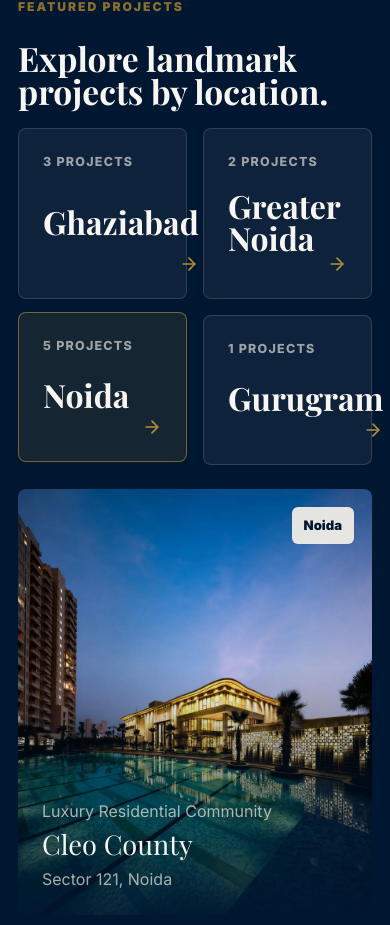
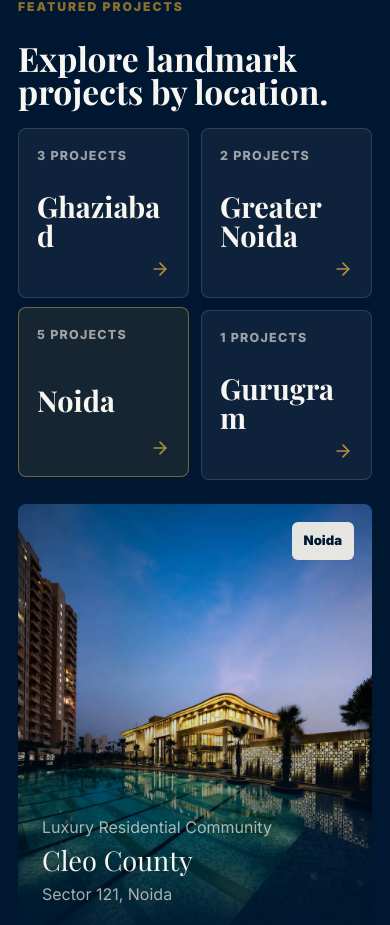
Before and after one commit to Yashvijaysain/NG-REALTY, a Next.js app: page / in a window 390 px wide. Shown: the part 2694-3619 px from the top of the page. Built offline with nearby package versions, Linux system fonts and the light colour scheme; a web font is replaced by a local one.

Commit message:
Update projet

```diff
--- a/app/globals.css
+++ b/app/globals.css
@@ -1164,6 +1164,7 @@ footer h3 {
 }
 
 .region-card {
+  min-width: 0;
   min-height: 150px;
   display: grid;
   align-content: space-between;
@@ -1193,10 +1194,13 @@ footer h3 {
 }
 
 .region-card strong {
+  max-width: 100%;
   margin-top: 18px;
   font-family: var(--font-display), Georgia, serif;
   font-size: clamp(2rem, 4vw, 3.6rem);
   line-height: 1;
+  overflow-wrap: anywhere;
+  text-wrap: balance;
 }
 
 .region-card svg {
@@ -1866,6 +1870,19 @@ footer a {
 
   .section {
     padding: 72px 18px;
+  }
+
+  .region-grid {
+    gap: 12px;
+  }
+
+  .region-card {
+    min-height: 170px;
+    padding: 18px;
+  }
+
+  .region-card strong {
+    font-size: clamp(1.7rem, 7.4vw, 2.4rem);
   }
 
   .project-grid,
```
